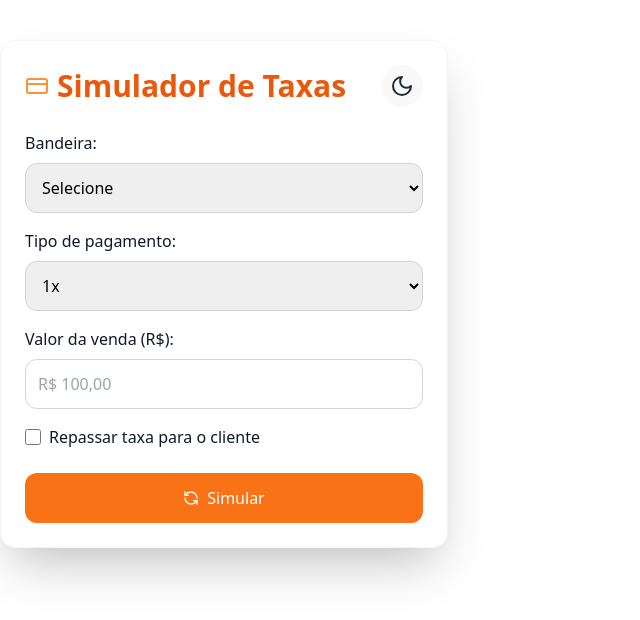
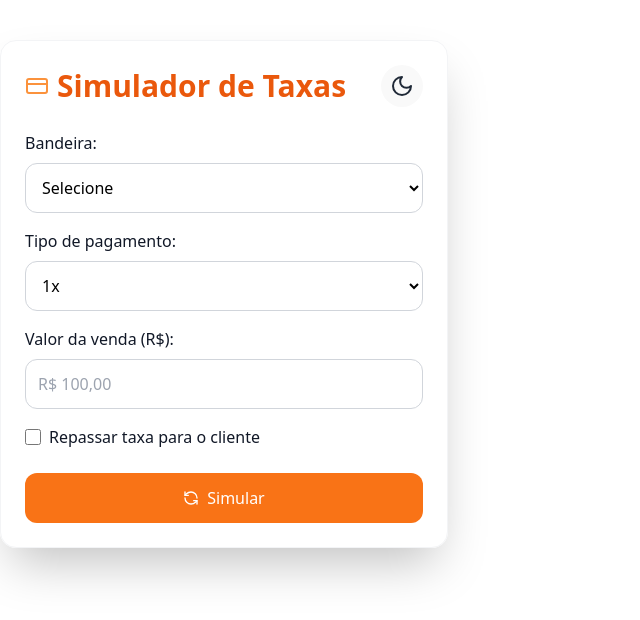
Before and after one commit to PAGNORDESTE/simulador-de-taxas, a React (Vite) app: page / in a window 1280 px wide. Shown: the top 620 px of the page, without its empty margins (0-640 px from the left). Built offline with nearby package versions, Linux system fonts and the light colour scheme.

Commit message:
ajuste: cor de fundo dos inputs para branco

```diff
--- a/src/App.jsx
+++ b/src/App.jsx
@@ -77,7 +77,7 @@ export default function SimuladorDeTaxas() {
         <select
           value={bandeira}
           onChange={(e) => setBandeira(e.target.value)}
-          className="w-full p-3 border border-gray-300 rounded-xl mb-4 focus:ring-2 focus:ring-orange-500 text-black"
+          className="w-full p-3 border border-gray-300 rounded-xl mb-4 focus:ring-2 focus:ring-orange-500 text-black bg-white"
         >
           <option value="">Selecione</option>
           <option value="VISA E MASTER">VISA E MASTER</option>
@@ -88,7 +88,7 @@ export default function SimuladorDeTaxas() {
         <select
           value={parcelas}
           onChange={(e) => setParcelas(e.target.value)}
-          className="w-full p-3 border border-gray-300 rounded-xl mb-4 focus:ring-2 focus:ring-orange-500 text-black"
+          className="w-full p-3 border border-gray-300 rounded-xl mb-4 focus:ring-2 focus:ring-orange-500 text-black bg-white"
         >
           <option value="débito">Débito</option>
           {[...Array(18)].map((_, i) => (
```
